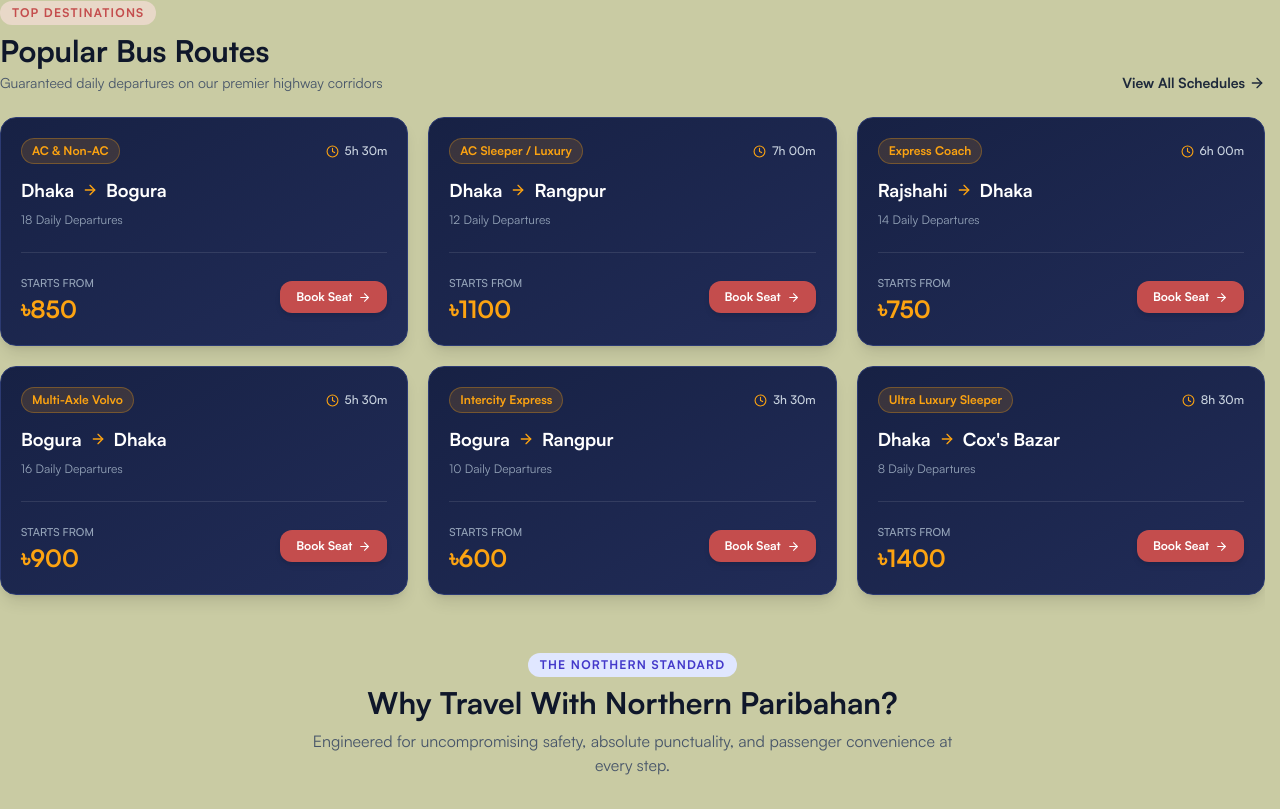
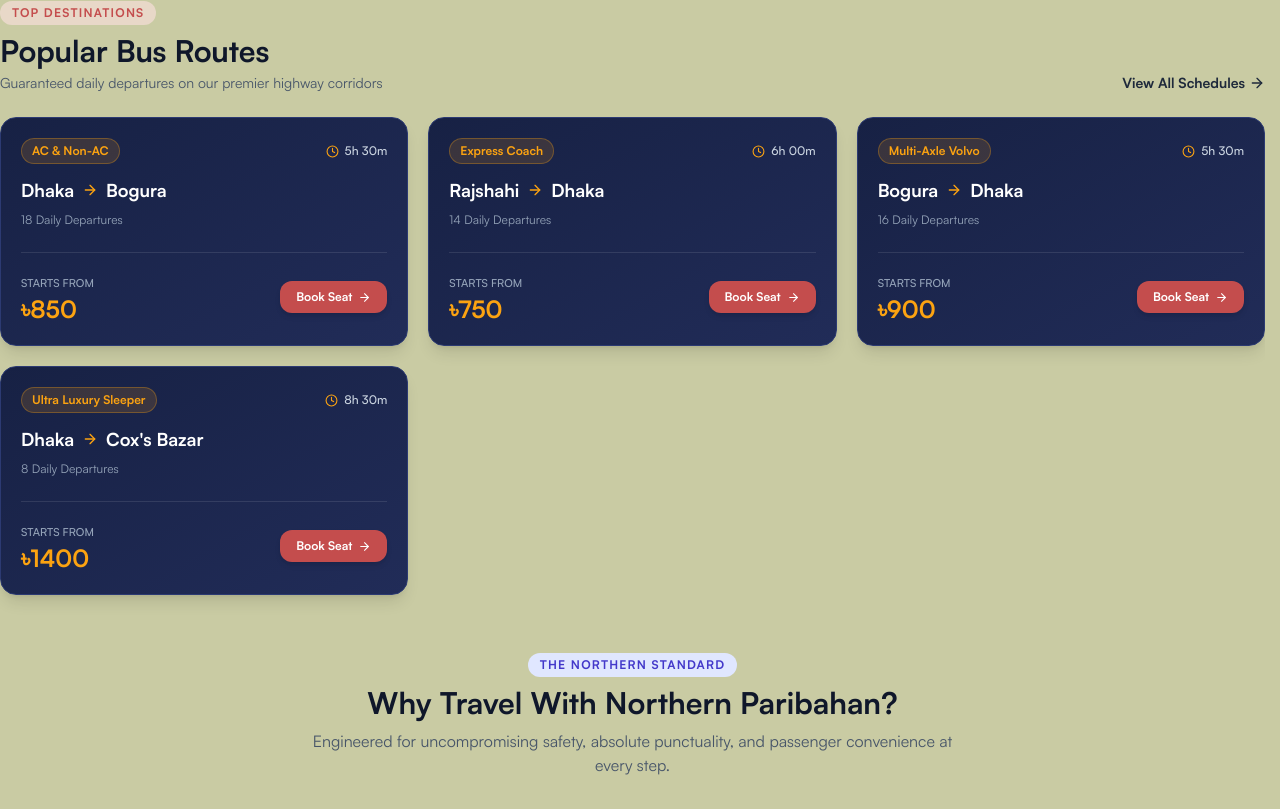
Before and after one commit to uzicodes/Northern-Paribahan, a Next.js app: page / in a window 1280 px wide. Shown: the part 1131-1940 px from the top of the page. Built offline with nearby package versions, Linux system fonts and the light colour scheme; no server answers.

Commit message:
fix: removed location "Rangpur' from the codebase.

```diff
--- a/src/app/admin/bookings/page.tsx
+++ b/src/app/admin/bookings/page.tsx
@@ -14,12 +14,12 @@ import {
 const bookingsData = [
     { id: "BK-7842", name: "Rahim Uddin", email: "rahim@email.com", route: "Dhaka → Bogura", bus: "Shyamoli NR-101", seat: "A4", date: "Feb 13, 2026", time: "10:30 PM", status: "Confirmed", amount: "৳ 850", payment: "bKash" },
     { id: "BK-7841", name: "Fatima Akter", email: "fatima@email.com", route: "Bogura → Dhaka", bus: "Shyamoli NR-102", seat: "B2", date: "Feb 13, 2026", time: "9:15 PM", status: "Confirmed", amount: "৳ 900", payment: "Nagad" },
-    { id: "BK-7840", name: "Kamal Hossain", email: "kamal@email.com", route: "Dhaka → Rangpur", bus: "Northern NR-201", seat: "C1", date: "Feb 13, 2026", time: "8:00 PM", status: "Pending", amount: "৳ 1,100", payment: "Card" },
+    { id: "BK-7840", name: "Kamal Hossain", email: "kamal@email.com", route: "Dhaka → Dinajpur", bus: "Northern NR-201", seat: "C1", date: "Feb 13, 2026", time: "8:00 PM", status: "Pending", amount: "৳ 1,100", payment: "Card" },
     { id: "BK-7839", name: "Nusrat Jahan", email: "nusrat@email.com", route: "Rajshahi → Dhaka", bus: "Northern NR-103", seat: "A1", date: "Feb 13, 2026", time: "6:45 PM", status: "Confirmed", amount: "৳ 750", payment: "bKash" },
     { id: "BK-7838", name: "Arif Rahman", email: "arif@email.com", route: "Dhaka → Bogura", bus: "Shyamoli NR-101", seat: "D3", date: "Feb 13, 2026", time: "5:30 PM", status: "Cancelled", amount: "৳ 850", payment: "Nagad" },
-    { id: "BK-7837", name: "Sumaiya Islam", email: "sumaiya@email.com", route: "Bogura → Rangpur", bus: "Northern NR-301", seat: "B4", date: "Feb 12, 2026", time: "11:00 PM", status: "Confirmed", amount: "৳ 600", payment: "Cash" },
+    { id: "BK-7837", name: "Sumaiya Islam", email: "sumaiya@email.com", route: "Bogura → Dinajpur", bus: "Northern NR-301", seat: "B4", date: "Feb 12, 2026", time: "11:00 PM", status: "Confirmed", amount: "৳ 600", payment: "Cash" },
     { id: "BK-7836", name: "Tanvir Ahmed", email: "tanvir@email.com", route: "Dhaka → Bogura", bus: "Shyamoli NR-102", seat: "A2", date: "Feb 12, 2026", time: "10:00 PM", status: "Confirmed", amount: "৳ 850", payment: "bKash" },
-    { id: "BK-7835", name: "Minhaz Kabir", email: "minhaz@email.com", route: "Rangpur → Dhaka", bus: "Northern NR-202", seat: "C3", date: "Feb 12, 2026", time: "9:00 PM", status: "Refunded", amount: "৳ 1,100", payment: "Card" },
+    { id: "BK-7835", name: "Minhaz Kabir", email: "minhaz@email.com", route: "Dinajpur → Dhaka", bus: "Northern NR-202", seat: "C3", date: "Feb 12, 2026", time: "9:00 PM", status: "Refunded", amount: "৳ 1,100", payment: "Card" },
 ];
 
 const statusBadge: Record<string, string> = {
--- a/src/app/admin/buses/page.tsx
+++ b/src/app/admin/buses/page.tsx
@@ -16,9 +16,9 @@ const busesData = [
     { id: "NR-101", name: "Shyamoli Express", type: "AC", capacity: 40, route: "Dhaka → Bogura", driver: "Habibur Rahman", status: "Active", departures: "6:00 AM, 10:30 PM", fuel: "Diesel" },
     { id: "NR-102", name: "Shyamoli Deluxe", type: "AC", capacity: 36, route: "Bogura → Dhaka", driver: "Mizanur Rahman", status: "Active", departures: "7:00 AM, 9:15 PM", fuel: "Diesel" },
     { id: "NR-103", name: "Northern Classic", type: "Non-AC", capacity: 44, route: "Rajshahi → Dhaka", driver: "Abdur Rahim", status: "Active", departures: "8:00 AM, 6:45 PM", fuel: "CNG" },
-    { id: "NR-201", name: "Northern Premium", type: "AC", capacity: 36, route: "Dhaka → Rangpur", driver: "Karim Mia", status: "Active", departures: "9:00 AM, 8:00 PM", fuel: "Diesel" },
-    { id: "NR-202", name: "Northern Express", type: "AC", capacity: 40, route: "Rangpur → Dhaka", driver: "Salim Ahmed", status: "Maintenance", departures: "10:00 AM, 9:00 PM", fuel: "Diesel" },
-    { id: "NR-301", name: "Northern Local", type: "Non-AC", capacity: 50, route: "Bogura → Rangpur", driver: "Jalal Uddin", status: "Active", departures: "6:30 AM, 11:00 PM", fuel: "CNG" },
+    { id: "NR-201", name: "Northern Premium", type: "AC", capacity: 36, route: "Dhaka → Dinajpur", driver: "Karim Mia", status: "Active", departures: "9:00 AM, 8:00 PM", fuel: "Diesel" },
+    { id: "NR-202", name: "Northern Express", type: "AC", capacity: 40, route: "Dinajpur → Dhaka", driver: "Salim Ahmed", status: "Maintenance", departures: "10:00 AM, 9:00 PM", fuel: "Diesel" },
+    { id: "NR-301", name: "Northern Local", type: "Non-AC", capacity: 50, route: "Bogura → Dinajpur", driver: "Jalal Uddin", status: "Active", departures: "6:30 AM, 11:00 PM", fuel: "CNG" },
     { id: "NR-302", name: "Shyamoli Night", type: "AC Sleeper", capacity: 28, route: "Dhaka → Bogura", driver: "Rafiq Islam", status: "Inactive", departures: "11:30 PM", fuel: "Diesel" },
 ];
 
--- a/src/app/admin/page.tsx
+++ b/src/app/admin/page.tsx
@@ -73,7 +73,7 @@ const recentBookings = [
     {
         id: "BK-7840",
         name: "Kamal Hossain",
-        route: "Dhaka → Rangpur",
+        route: "Dhaka → Dinajpur",
         date: "Feb 13, 2026 — 8:00 PM",
         status: "Pending",
         amount: "৳ 1,100",
--- a/src/app/admin/routes/page.tsx
+++ b/src/app/admin/routes/page.tsx
@@ -14,10 +14,10 @@ import {
 const routesData = [
     { id: 1, from: "Dhaka", to: "Bogura", distance: "220 km", duration: "5h 30m", fare: "৳ 850", buses: 3, departures: 6, status: "Active" },
     { id: 2, from: "Bogura", to: "Dhaka", distance: "220 km", duration: "5h 30m", fare: "৳ 900", buses: 3, departures: 6, status: "Active" },
-    { id: 3, from: "Dhaka", to: "Rangpur", distance: "310 km", duration: "7h 00m", fare: "৳ 1,100", buses: 2, departures: 4, status: "Active" },
-    { id: 4, from: "Rangpur", to: "Dhaka", distance: "310 km", duration: "7h 00m", fare: "৳ 1,100", buses: 2, departures: 4, status: "Active" },
+    { id: 3, from: "Dhaka", to: "Dinajpur", distance: "310 km", duration: "7h 00m", fare: "৳ 1,100", buses: 2, departures: 4, status: "Active" },
+    { id: 4, from: "Dinajpur", to: "Dhaka", distance: "310 km", duration: "7h 00m", fare: "৳ 1,100", buses: 2, departures: 4, status: "Active" },
     { id: 5, from: "Rajshahi", to: "Dhaka", distance: "260 km", duration: "6h 00m", fare: "৳ 750", buses: 1, departures: 2, status: "Active" },
-    { id: 6, from: "Bogura", to: "Rangpur", distance: "150 km", duration: "3h 30m", fare: "৳ 600", buses: 1, departures: 2, status: "Active" },
+    { id: 6, from: "Bogura", to: "Dinajpur", distance: "150 km", duration: "3h 30m", fare: "৳ 600", buses: 1, departures: 2, status: "Active" },
     { id: 7, from: "Dhaka", to: "Rajshahi", distance: "260 km", duration: "6h 00m", fare: "৳ 800", buses: 1, departures: 2, status: "Inactive" },
 ];
 
--- a/src/app/page.tsx
+++ b/src/app/page.tsx
@@ -33,7 +33,6 @@ const LOCATIONS = [
     'Khulna',
     'Barisal',
     'Rajshahi',
-    'Rangpur',
     'Chittagong',
     "Cox's Bazar"
 ];
@@ -46,14 +45,6 @@ const POPULAR_ROUTES = [
         fare: 850,
         type: 'AC & Non-AC',
         departures: '18 Daily Departures',
-    },
-    {
-        from: 'Dhaka',
-        to: 'Rangpur',
-        duration: '7h 00m',
-        fare: 1100,
-        type: 'AC Sleeper / Luxury',
-        departures: '12 Daily Departures',
     },
     {
         from: 'Rajshahi',
@@ -70,14 +61,6 @@ const POPULAR_ROUTES = [
         fare: 900,
         type: 'Multi-Axle Volvo',
         departures: '16 Daily Departures',
-    },
-    {
-        from: 'Bogura',
-        to: 'Rangpur',
-        duration: '3h 30m',
-        fare: 600,
-        type: 'Intercity Express',
-        departures: '10 Daily Departures',
     },
     {
         from: 'Dhaka',
@@ -159,7 +142,7 @@ const TESTIMONIALS = [
     },
     {
         name: 'Dr. Nusrat Jahan',
-        route: 'Dhaka to Rangpur',
+        route: 'Dhaka to Dinajpur',
         rating: 5,
         comment: 'Booked the AC Sleeper with my family. Spotlessly clean bedding, quiet cabin, and courteous staff. The online seat booking was effortless!',
         date: 'Travelled Jan 2026',
--- a/src/app/timetable/page.tsx
+++ b/src/app/timetable/page.tsx
@@ -20,7 +20,6 @@ import {
 const LOCATIONS = [
     'Dhaka',
     'Bogura',
-    'Rangpur',
     'Dinajpur',
     'Rajshahi',
     'Sylhet',
```
